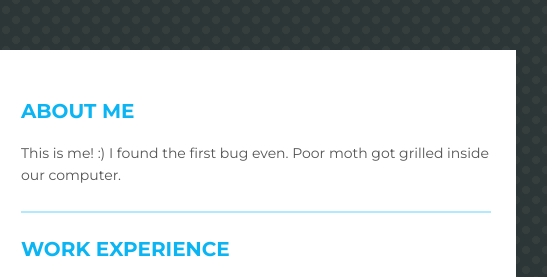
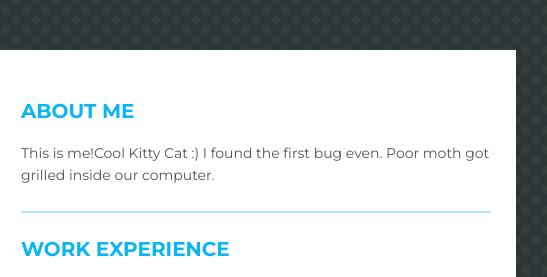
Before and after one commit to Black90Mamba/CV, a plain HTML site: page index.html in a window 1280 px wide. Shown: the top 277 px of the page, 524-1071 px from the left. Drawn offline with Linux system fonts and the light colour scheme.

Commit message:
about me

```diff
--- a/index.html
+++ b/index.html
@@ -146,7 +146,7 @@
                     <p class="bold">About me</p>
                 </div>
                 <p>
-                    This is me! :) I found the first bug even. Poor moth got grilled inside our computer.
+                    This is me!Cool Kitty Cat :) I found the first bug even. Poor moth got grilled inside our computer.
                 </p>
             </div>
             <div class="resume_item resume_work">
```
